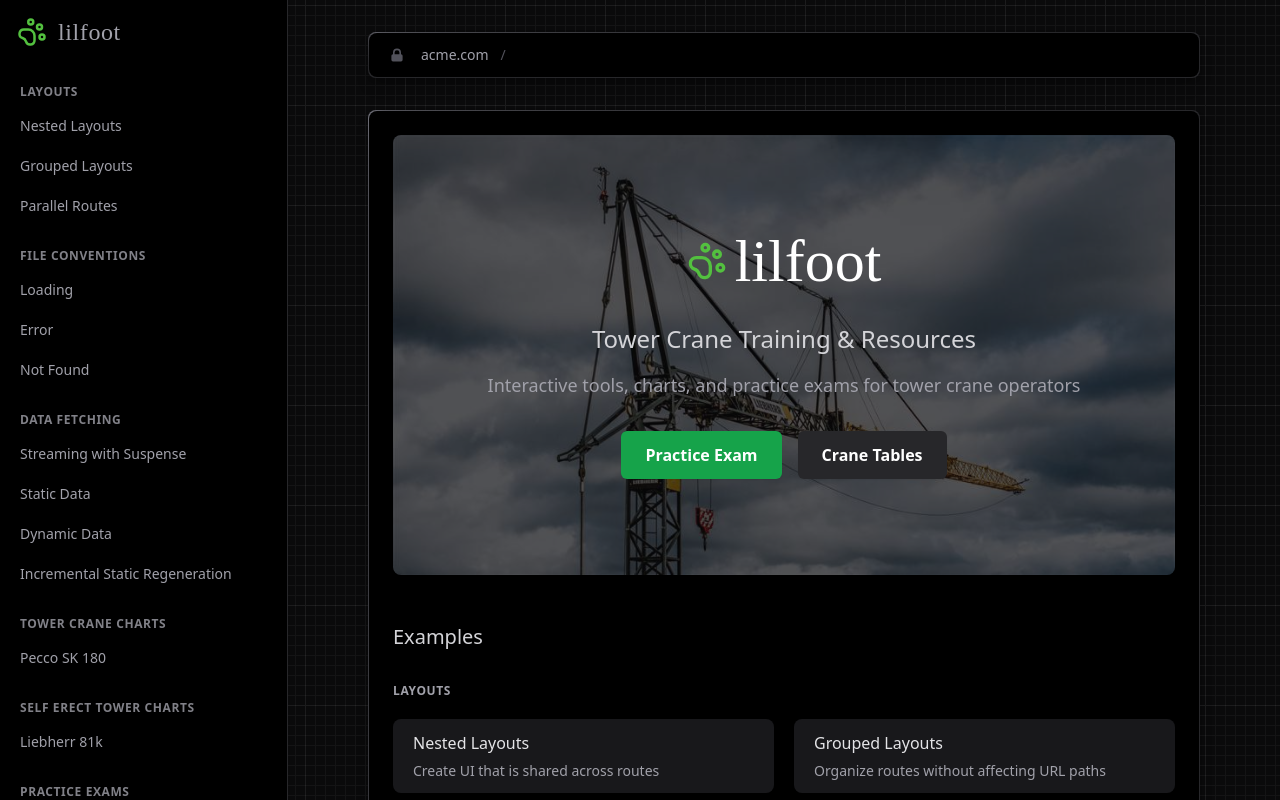
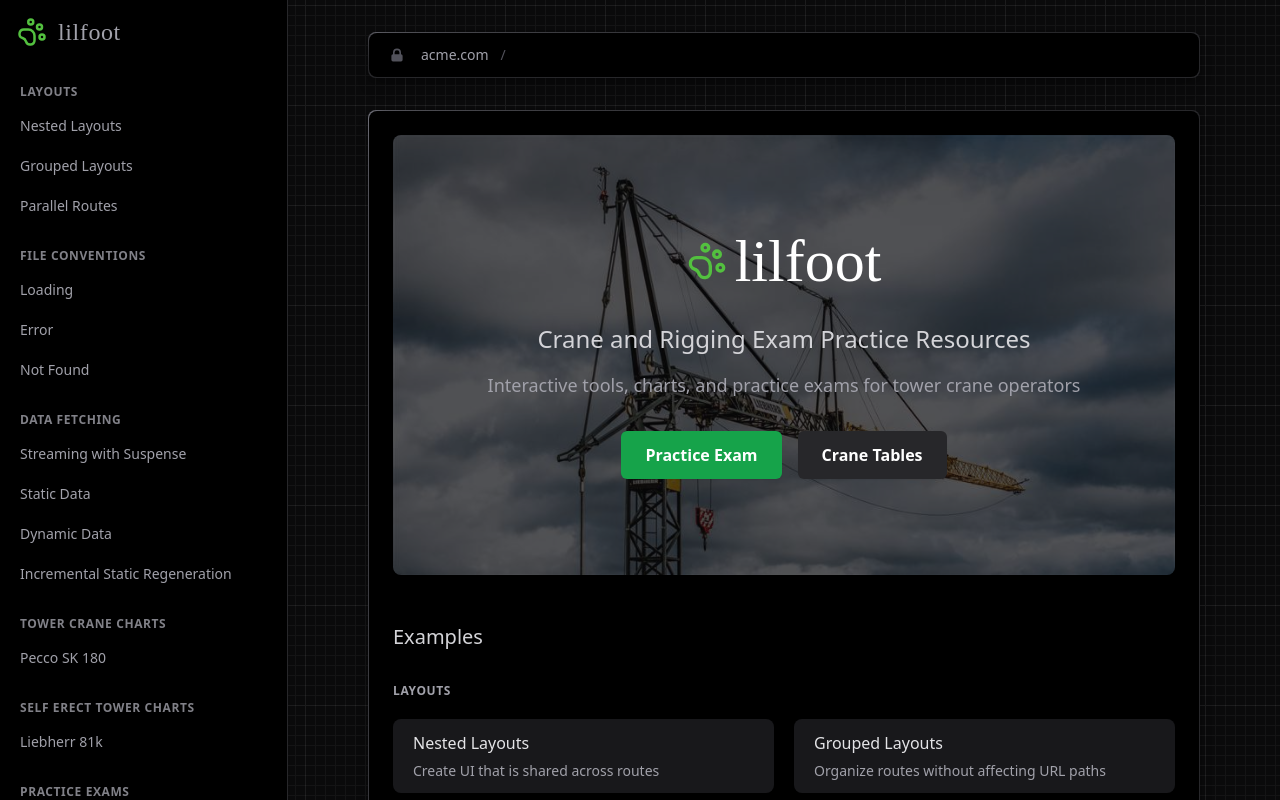
Before and after one commit to ArsCodeAmatoria/lilfoot, a Next.js app: page / in a window 1280 px wide. Shown: the top 800 px of the page. Built offline with nearby package versions, Linux system fonts and the light colour scheme; a web font is replaced by a local one.

Commit message:
Update hero title to 'Crane and Rigging Exam Practice Resources'

```diff
--- a/app/page.tsx
+++ b/app/page.tsx
@@ -8,14 +8,17 @@ export default function Page() {
     <div className="space-y-12">
       {/* Hero Section */}
       <div className="relative overflow-hidden rounded-lg bg-gray-950 shadow-xl">
-        <div className="absolute inset-0 opacity-30 z-0">
+        <div className="absolute inset-0 z-0">
+          <div className="relative w-full h-full">
             <Image
               src="/images/liebherr81k.jpg"
               alt="Tower Crane"
+              className="object-cover opacity-30"
               fill
-            className="object-cover"
+              sizes="100vw"
               priority
             />
+          </div>
         </div>
         <div className="relative z-10 px-6 py-16 sm:px-8 sm:py-20 lg:py-24 flex flex-col items-center text-center">
           <div className="inline-flex items-center mb-4">
@@ -25,7 +28,7 @@ export default function Page() {
             </h1>
           </div>
           <p className="mt-4 max-w-2xl text-xl md:text-2xl text-gray-300 font-light">
-            Tower Crane Training & Resources
+            Crane and Rigging Exam Practice Resources
           </p>
           <p className="mt-4 max-w-2xl text-md md:text-lg text-gray-400">
             Interactive tools, charts, and practice exams for tower crane operators
```
Lines whose indentation alone changed are shown as unchanged.
